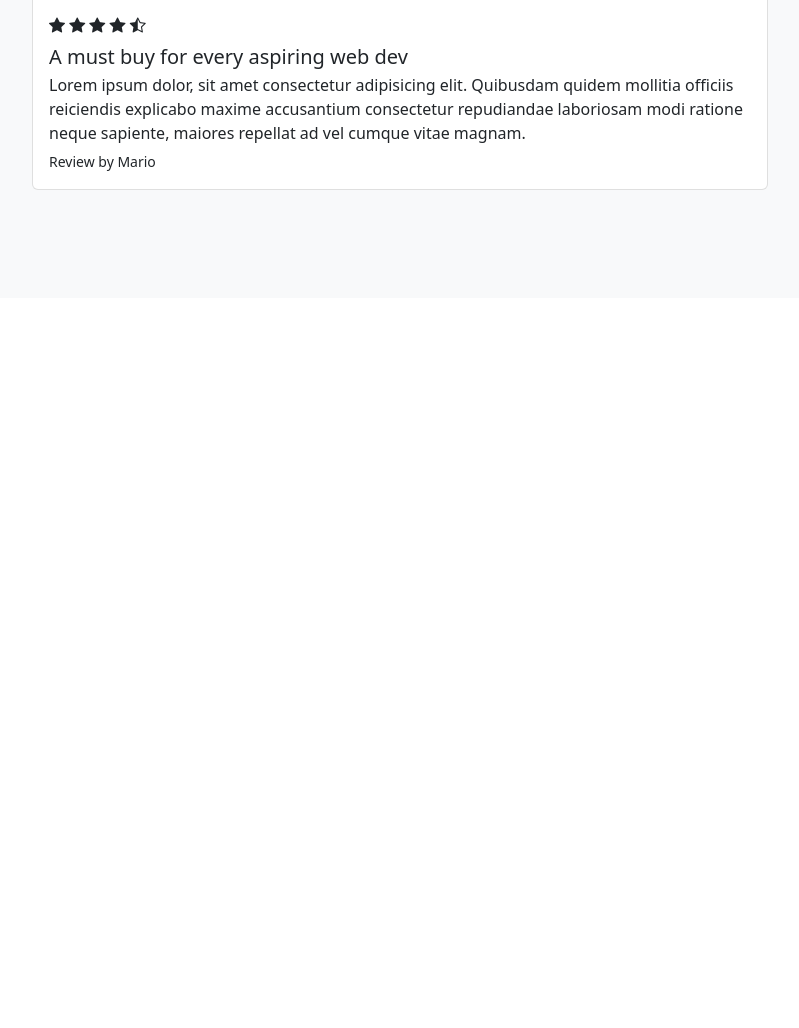
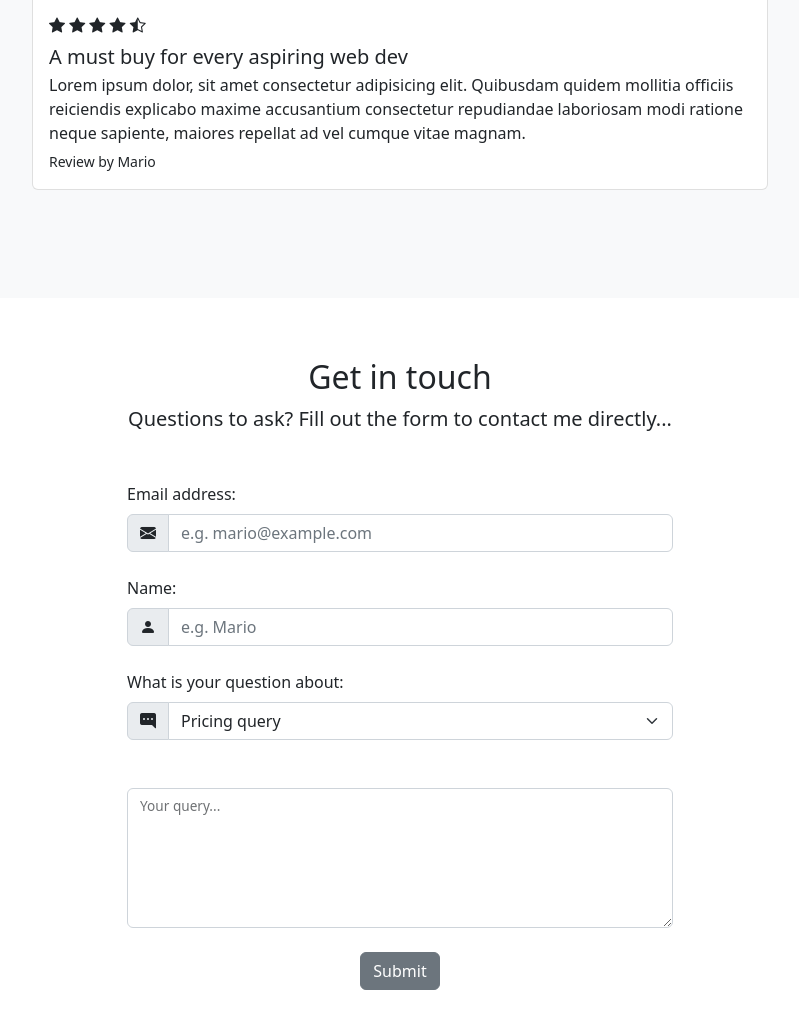
Before and after one commit to JosueTo/responsive-landing-page, a plain HTML site: page index.html in a window 1280 px wide. Shown: the part 3577-4605 px from the top of the page, without its empty margins (240-1039 px from the left). Before the commit the page ends 3875 px from the top, so only its background shows below. Drawn offline with nearby package versions, Linux system fonts and the light colour scheme.

Commit message:
Add a form to get in touch

```diff
--- a/index.html
+++ b/index.html
@@ -301,7 +301,63 @@
   </section>
 
   <!-- contact form -->
+  <!-- form-control, form-label, form-select, input-group, input-group-text -->
+  <section id="contact">
+    <div class="container-lg">
+      <div class="text-center">
+        <h2>Get in touch</h2>
+        <p class="lead">Questions to ask? Fill out the form to contact me directly...</p>
+      </div>
 
+      <div class="row justify-content-center my-5">
+        <div class="col-lg-6">
+          <form>
+            <label for="email" class="form-label">Email address:</label>
+            <div class="mb-4 input-group">
+              <span class="input-group-text">
+                <i class="bi bi-envelope-fill"></i>
+              </span>
+              <input type="email" class="form-control" id="email" placeholder="e.g. mario@example.com">
+            </div>
+
+
+            <label for="name" class="form-label">Name:</label>
+            <div class="input-group mb-4">
+              <span class="input-group-text">
+                <i class="bi bi-person-fill"></i>
+              </span>
+              <input type="text" class="form-control" id="name" placeholder="e.g. Mario">
+            </div>
+
+
+            <label for="subject" class="form-label">What is your question about:</label>
+            <div class="input-group mb-4">
+              <span class="input-group-text">
+                <i class="bi bi-chat-right-dots-fill"></i>
+              </span>
+              <select class="form-select" id="subject">
+                <option value="pricing" selected>Pricing query</option>
+                <option value="content">Content query</option>
+                <option value="other">Other query</option>
+              </select>
+            </div>
+
+
+
+            <div class="form-floating mb-4 mt-5">
+              <textarea id="query" class="form-control" style="height: 140px"></textarea>
+              <label for="query">Your query...</label>
+            </div>
+
+            <div class="mb-4 text-center">
+              <button type="submit" class="btn btn-secondary">Submit</button>
+            </div>
+
+          </form>
+        </div>
+      </div>
+    </div>
+  </section>
 
   <!-- get updates / modal trigger-->
 
```
